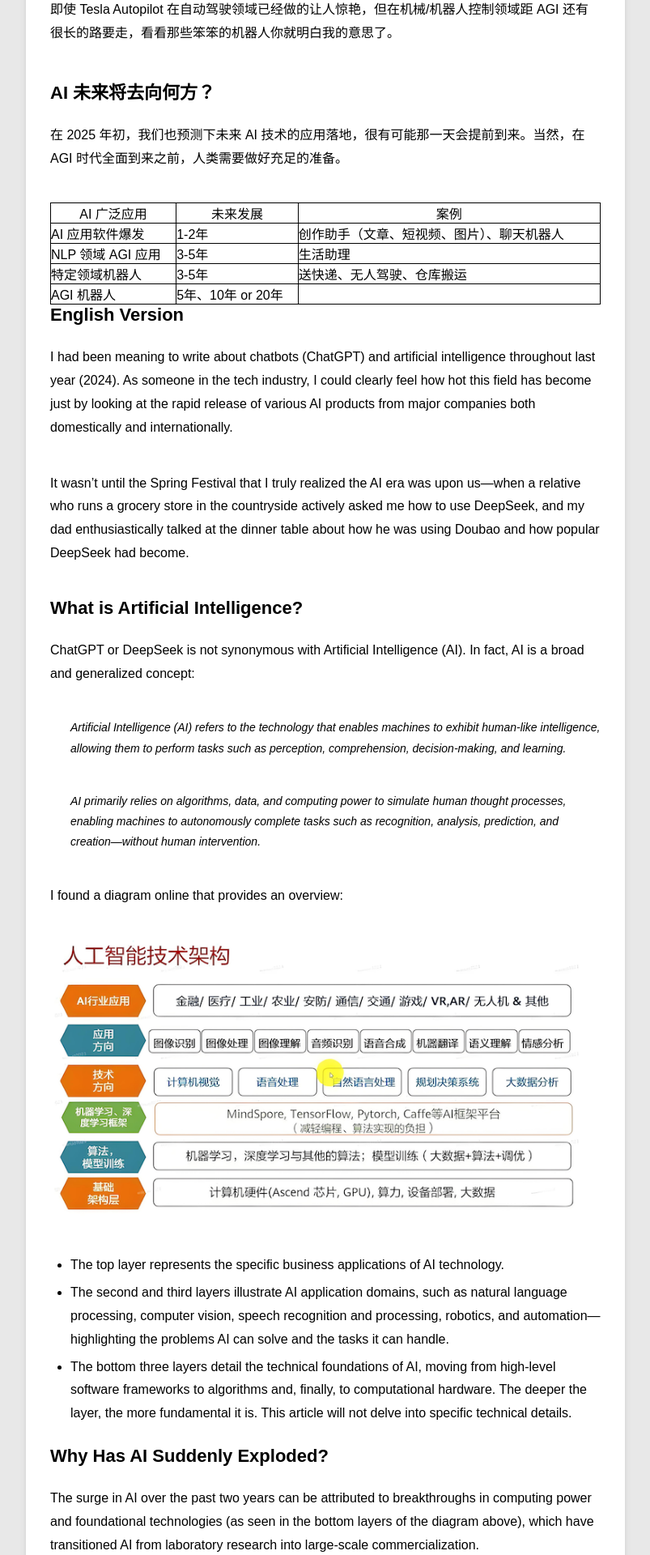
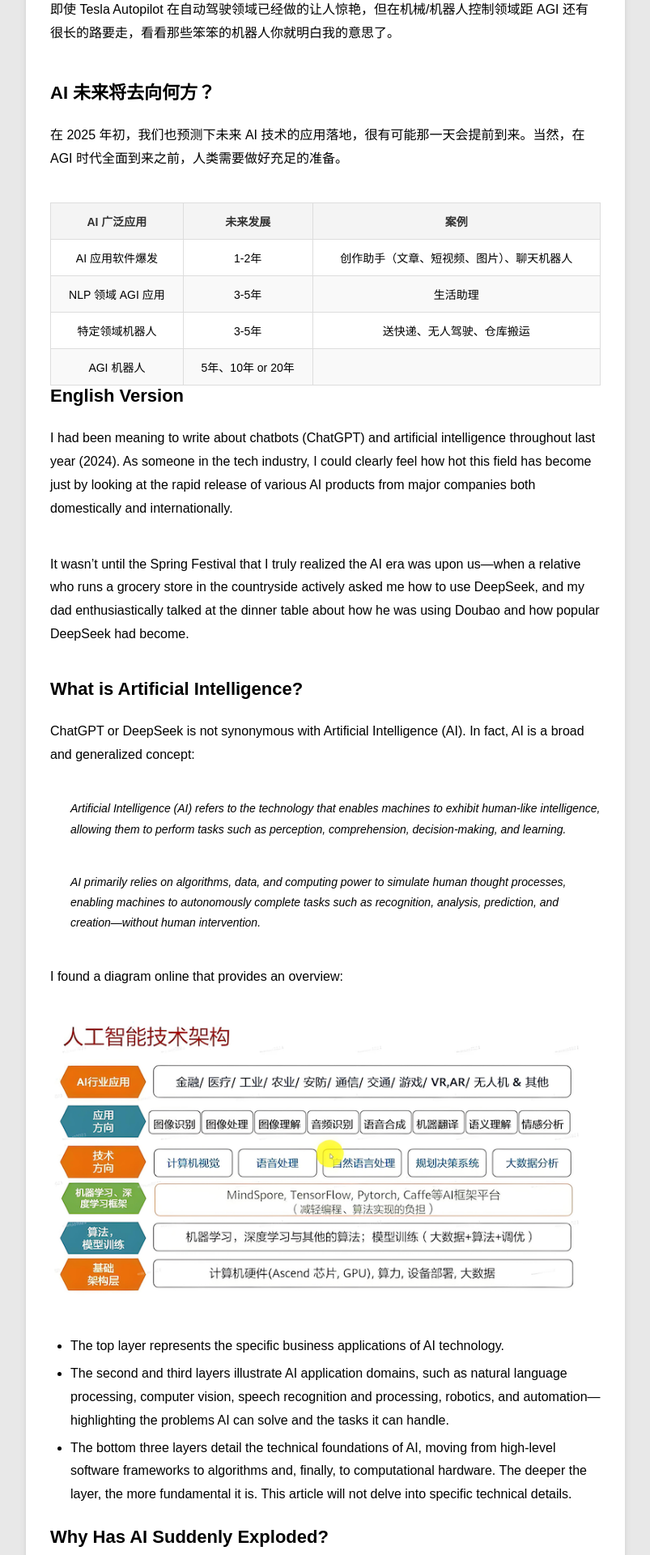
Before and after one commit to nilsun/nilsun.github.io, a Jekyll site: the page built from _posts/project/2015-02-05-talk-about-ai.md, in a window 1280 px wide. Shown: the part 2575-4495 px from the top of the page at 81% size, without its empty margins (78-881 px from the left). Built offline with Jekyll 4.4.1, drawn with Linux system fonts in a browser that asks for light colours; Markdown is read by kramdown in place of the engine named in the settings; comment, search, counter and statistics services are not loaded.

Commit message:
modify table style

```diff
--- a/_layouts/post.html
+++ b/_layouts/post.html
@@ -11,19 +11,25 @@ layout: default
     @media screen and (max-width: 1020px){
         body { background:#fff; }
     }
-    table{
-        border-left:1px solid #000000;
-        border-top:1px solid #000000;
+   table {
         width: 100%;
-        word-wrap:break-word;
-        word-break:break-all;
+        border-collapse: collapse;
+        border: 1px solid #ddd;
+        font-family: Arial, sans-serif;
+        font-size: 14px;
     }
-    table th{
-        text-align:center;
+    table th, table td {
+        border: 1px solid #ddd;
+        padding: 12px;
+        text-align: center;
     }
-    table th,td{
-        border-right:1px solid #000000;
-        border-bottom:1px solid #000000;
+    table th {
+        background-color: #f4f4f4;
+        font-weight: bold;
+        color: #333;
+    }
+    table tr:nth-child(even) {
+        background-color: #f9f9f9;
     }
 </style>
 
```
